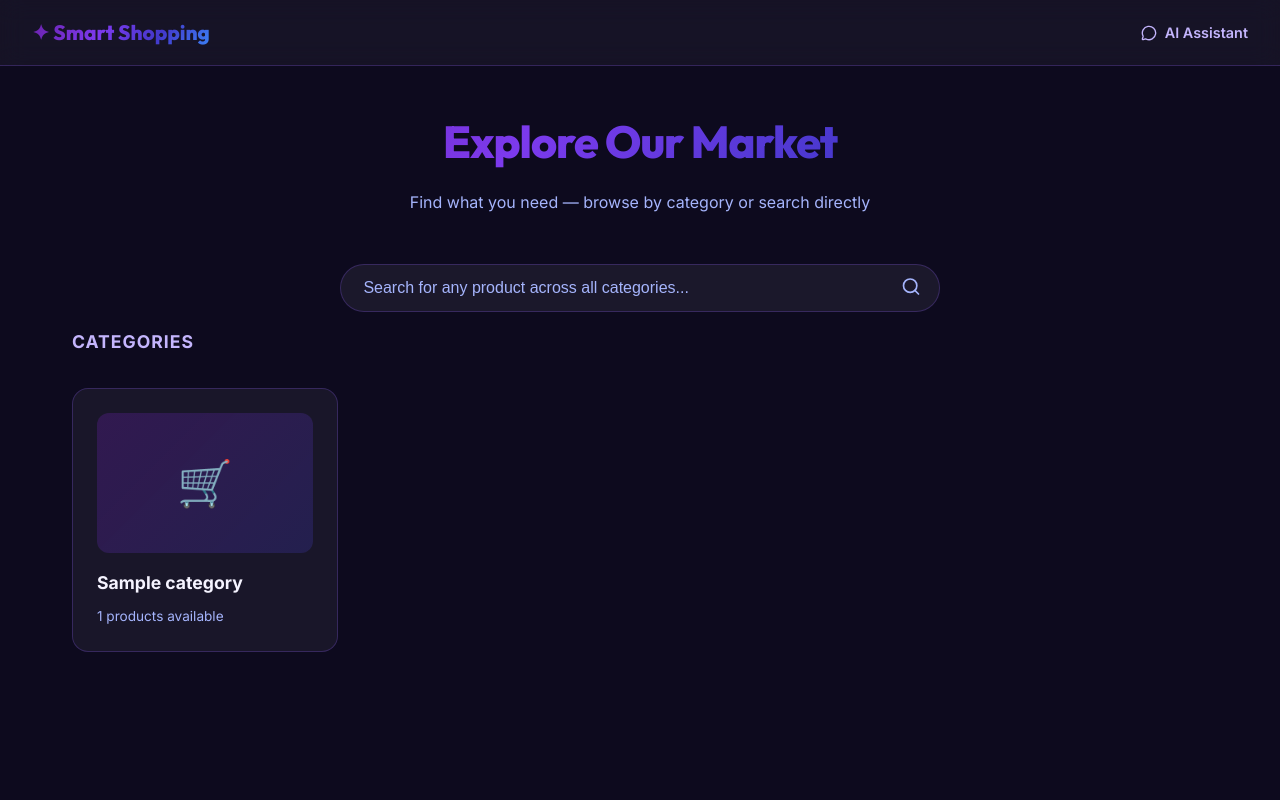
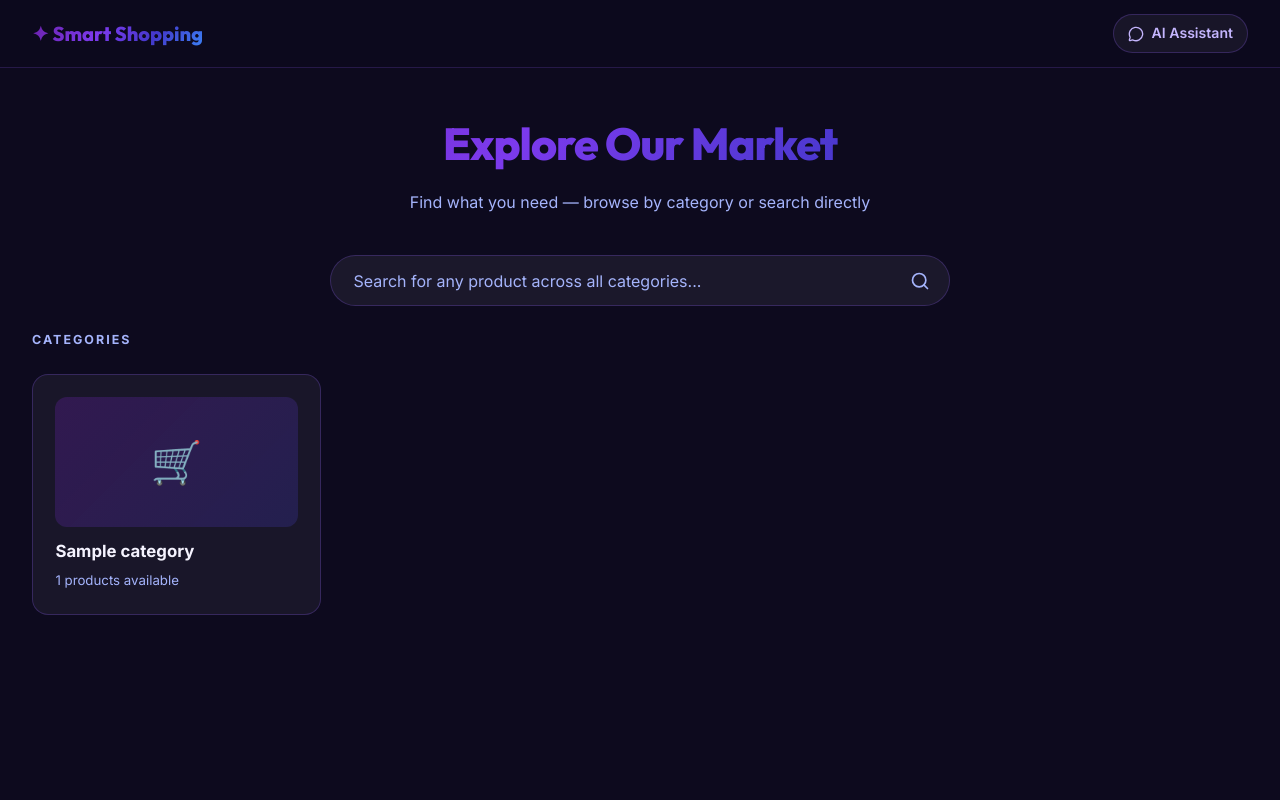
Before and after one commit to blackeagle686/market_chat_bot, a FastAPI app: template templates/catalog.html in a window 1280 px wide. Run offline with FastAPI, Linux system fonts and the light colour scheme; the template is opened without the code that fills it: most values are stand-ins (such as "Sample title", 1, 10 or a date in 2020); parts of the project's set-up code (start-up, migrations or seed data) failed here and were passed over.

Commit message:
Auto-sync: 2026-04-23 11:06:48

```diff
--- a/static/market.css
+++ b/static/market.css
@@ -16,9 +17,44 @@
     --shadow-lg: 0 12px 40px rgba(0,0,0,0.5);
     --radius: 16px;
     --gradient: linear-gradient(125deg, #6B21A8 0%, #7C3AED 40%, #4338CA 70%, #3B82F6 100%);
+    --nav-bg: rgba(13, 10, 30, 0.85);
+    --nav-border: rgba(139,92,246,0.2);
+    --search-bg: rgba(255,255,255,0.06);
+    --card-hover-bg: rgba(139,92,246,0.1);
+    --badge-bg: rgba(139,92,246,0.2);
+    --badge-color: #c4b5fd;
+    --badge-border: rgba(139,92,246,0.3);
+    --page-btn-bg: rgba(255,255,255,0.05);
+    --empty-color: #a5b4fc;
 }
 
-* { box-sizing: border-box; margin: 0; padding: 0; }
+/* ---- Light mode overrides ---- */
+body.light-mode {
+    --background: #f5f3ff;
+    --surface: rgba(255,255,255,0.85);
+    --surface-solid: #ffffff;
+    --text: #1e1b4b;
+    --text-muted: #4b5563;
+    --border: rgba(124,58,237,0.18);
+    --shadow: 0 4px 20px rgba(107,33,168,0.08);
+    --shadow-lg: 0 12px 40px rgba(107,33,168,0.12);
+    --nav-bg: rgba(237, 233, 254, 0.9);
+    --nav-border: rgba(124,58,237,0.2);
+    --search-bg: #ffffff;
+    --card-hover-bg: rgba(124,58,237,0.07);
+    --badge-bg: rgba(124,58,237,0.1);
+    --badge-color: #6D28D9;
+    --badge-border: rgba(124,58,237,0.25);
+    --page-btn-bg: rgba(255,255,255,0.9);
+    --empty-color: #6b7280;
+}
+
+/* ---- Reset ---- */
+*, *::before, *::after { box-sizing: border-box; margin: 0; padding: 0; }
+
+html {
+    scroll-behavior: smooth;
+}
 
 body {
     background: var(--background);
@@ -26,6 +62,8 @@ body {
     font-family: 'Inter', sans-serif;
     line-height: 1.6;
     min-height: 100vh;
+    overflow-x: hidden;   /* allow vertical scroll, block horizontal */
+    transition: background 0.3s ease, color 0.3s ease;
 }
 
 /* ---- Top Navigation ---- */
@@ -33,22 +71,27 @@ body {
     display: flex;
     align-items: center;
     justify-content: space-between;
-    padding: 1rem 2rem;
-    background: rgba(255,255,255,0.04);
-    border-bottom: 1px solid var(--border);
-    backdrop-filter: blur(12px);
+    padding: 0.9rem 2rem;
+    background: var(--nav-bg);
+    border-bottom: 1px solid var(--nav-border);
+    backdrop-filter: blur(14px);
+    -webkit-backdrop-filter: blur(14px);
     position: sticky;
     top: 0;
     z-index: 100;
+    gap: 12px;
 }
 
 .nav-logo {
     font-family: 'Outfit', sans-serif;
     font-weight: 800;
-    font-size: 1.3rem;
+    font-size: 1.25rem;
     background: var(--gradient);
     -webkit-background-clip: text;
     -webkit-text-fill-color: transparent;
+    background-clip: text;
+    white-space: nowrap;
+    flex-shrink: 0;
 }
 
 .nav-back {
@@ -57,34 +100,49 @@ body {
     gap: 8px;
     color: var(--accent-light);
     text-decoration: none;
-    font-size: 0.9rem;
+    font-size: 0.88rem;
     font-weight: 600;
-    transition: color 0.2s;
+    padding: 7px 14px;
+    border-radius: 20px;
+    border: 1px solid var(--border);
+    background: var(--surface);
+    white-space: nowrap;
+    flex-shrink: 0;
+    transition: all 0.2s ease;
 }
-.nav-back:hover { color: #fff; }
+.nav-back:hover {
+    background: rgba(139,92,246,0.15);
+    border-color: var(--accent);
+    color: #fff;
+}
+body.light-mode .nav-back:hover {
+    background: rgba(124,58,237,0.1);
+    color: #6D28D9;
+}
 
 /* ---- Page Container ---- */
 .container {
-    max-width: 1200px;
+    max-width: 1280px;
     margin: 0 auto;
-    padding: 2.5rem 2rem;
+    padding: 2.5rem 2rem 4rem; /* bottom padding so pagination is never clipped */
 }
 
 /* ---- Page Header ---- */
 .page-header {
     text-align: center;
-    margin-bottom: 3rem;
+    margin-bottom: 2.5rem;
 }
 
 .page-header h1 {
     font-family: 'Outfit', sans-serif;
-    font-size: 2.8rem;
+    font-size: clamp(1.8rem, 4vw, 2.8rem);
     font-weight: 800;
     letter-spacing: -1px;
     background: var(--gradient);
     -webkit-background-clip: text;
     -webkit-text-fill-color: transparent;
-    margin-bottom: 0.75rem;
+    background-clip: text;
+    margin-bottom: 0.6rem;
 }
 
 .page-header p {
@@ -94,48 +152,66 @@ body {
 
 /* ---- Search Bar ---- */
 .search-container {
-    max-width: 600px;
-    margin: 0 auto 1rem;
+    max-width: 620px;
+    margin: 0 auto 1.5rem;
     position: relative;
 }
 
 .search-bar {
     width: 100%;
-    padding: 0.9rem 3.2rem 0.9rem 1.4rem;
-    background: rgba(255,255,255,0.06);
+    padding: 0.9rem 3.4rem 0.9rem 1.4rem;
+    background: var(--search-bg);
     border: 1px solid var(--border);
     border-radius: 50px;
     color: var(--text);
     font-size: 1rem;
+    font-family: 'Inter', sans-serif;
     outline: none;
-    transition: all 0.3s ease;
+    transition: all 0.25s ease;
 }
 .search-bar::placeholder { color: var(--text-muted); }
 .search-bar:focus {
     border-color: var(--accent);
-    background: rgba(139,92,246,0.1);
+    background: rgba(139,92,246,0.08);
     box-shadow: 0 0 0 3px rgba(139,92,246,0.15);
+}
+body.light-mode .search-bar:focus {
+    background: #faf5ff;
+    box-shadow: 0 0 0 3px rgba(124,58,237,0.12);
 }
 
 .search-icon {
     position: absolute;
-    right: 1.2rem;
+    right: 1rem;
     top: 50%;
     transform: translateY(-50%);
     color: var(--text-muted);
     background: none;
     border: none;
     cursor: pointer;
+    padding: 4px;
+    display: flex;
+    align-items: center;
     transition: color 0.2s;
 }
 .search-icon:hover { color: var(--accent-light); }
 
+/* ---- Section Title ---- */
+.section-title {
+    font-size: 0.78rem;
+    font-weight: 700;
+    color: var(--text-muted);
+    margin-bottom: 1rem;
+    letter-spacing: 2px;
+    text-transform: uppercase;
+}
+
 /* ---- Grid Layout ---- */
 .grid {
     display: grid;
-    grid-template-columns: repeat(auto-fill, minmax(260px, 1fr));
-    gap: 1.5rem;
-    margin-top: 2rem;
+    grid-template-columns: repeat(auto-fill, minmax(240px, 1fr));
+    gap: 1.25rem;
+    margin-top: 1.5rem;
 }
 
 /* ---- Cards ---- */
@@ -143,13 +219,14 @@ body {
     background: var(--surface);
     border: 1px solid var(--border);
     border-radius: var(--radius);
-    padding: 1.5rem;
+    padding: 1.4rem;
     text-decoration: none;
     color: var(--text);
     display: flex;
     flex-direction: column;
-    gap: 0.5rem;
-    transition: transform 0.25s ease, box-shadow 0.25s ease, border-color 0.25s ease, background 0.25s ease;
+    gap: 0.45rem;
+    transition: transform 0.22s ease, box-shadow 0.22s ease,
+                border-color 0.22s ease, background 0.22s ease;
     cursor: pointer;
     position: relative;
     overflow: hidden;
@@ -161,61 +238,70 @@ body {
     inset: 0;
     background: linear-gradient(135deg, rgba(139,92,246,0.08), transparent);
     opacity: 0;
-    transition: opacity 0.3s;
+    transition: opacity 0.25s;
+    pointer-events: none;
 }
 
 .card:hover {
-    transform: translateY(-5px);
-    box-shadow: 0 12px 40px rgba(139,92,246,0.25);
+    transform: translateY(-4px);
+    box-shadow: var(--shadow-lg);
     border-color: var(--accent);
-    background: rgba(139,92,246,0.1);
+    background: var(--card-hover-bg);
 }
 .card:hover::before { opacity: 1; }
 
 .card-img {
     width: 100%;
-    height: 140px;
+    height: 130px;
     background: linear-gradient(135deg, rgba(107,33,168,0.3), rgba(79,70,229,0.2));
     border-radius: calc(var(--radius) - 4px);
     display: flex;
     align-items: center;
     justify-content: center;
-    font-size: 2.8rem;
-    margin-bottom: 0.5rem;
+    font-size: 2.6rem;
+    margin-bottom: 0.4rem;
+    flex-shrink: 0;
 }
 
 .card-title {
-    font-size: 1.1rem;
+    font-size: 1.05rem;
     font-weight: 700;
     color: var(--text);
+    line-height: 1.3;
 }
 
 .card-desc {
     color: var(--text-muted);
-    font-size: 0.85rem;
+    font-size: 0.83rem;
 }
 
 /* ---- Product Specifics ---- */
 .price-tag {
     font-weight: 800;
-    font-size: 1.15rem;
+    font-size: 1.1rem;
     margin-top: auto;
     padding-top: 0.5rem;
     background: linear-gradient(135deg, #c4b5fd, #818cf8);
     -webkit-background-clip: text;
     -webkit-text-fill-color: transparent;
+    background-clip: text;
+}
+body.light-mode .price-tag {
+    background: linear-gradient(135deg, #7C3AED, #4338CA);
+    -webkit-background-clip: text;
+    background-clip: text;
 }
 
 .badge {
     display: inline-block;
-    background: rgba(139,92,246,0.2);
-    color: var(--accent-light);
-    border: 1px solid rgba(139,92,246,0.3);
-    padding: 3px 12px;
+    background: var(--badge-bg);
+    color: var(--badge-color);
+    border: 1px solid var(--badge-border);
+    padding: 3px 10px;
     border-radius: 20px;
-    font-size: 0.72rem;
+    font-size: 0.7rem;
     font-weight: 700;
-    letter-spacing: 0.5px;
+    letter-spacing: 0.4px;
     text-transform: uppercase;
     width: fit-content;
 }
@@ -224,42 +310,40 @@ body {
 .pagination {
     display: flex;
     justify-content: center;
-    gap: 8px;
+    align-items: center;
+    gap: 6px;
     margin-top: 3rem;
     flex-wrap: wrap;
+    padding-bottom: 1rem;
 }
 
 .page-btn {
     padding: 8px 16px;
     border: 1px solid var(--border);
-    background: var(--surface);
+    background: var(--page-btn-bg);
     color: var(--text-muted);
     border-radius: 10px;
     text-decoration: none;
-    font-size: 0.9rem;
+    font-size: 0.88rem;
     font-weight: 600;
     transition: all 0.2s ease;
+    min-width: 40px;
+    text-align: center;
 }
 .page-btn:hover {
     border-color: var(--accent);
     color: var(--accent-light);
     background: rgba(139,92,246,0.1);
+    transform: translateY(-1px);
 }
 .page-btn.active {
     background: linear-gradient(135deg, #7C3AED, #4F46E5);
-    color: white;
+    color: #fff;
     border-color: transparent;
     box-shadow: 0 4px 15px rgba(124,58,237,0.4);
 }
-
-/* ---- Section Title ---- */
-.section-title {
-    font-size: 1.1rem;
-    font-weight: 700;
-    color: var(--accent-light);
-    margin-bottom: 1.5rem;
-    letter-spacing: 1px;
-    text-transform: uppercase;
+body.light-mode .page-btn.active {
+    box-shadow: 0 4px 15px rgba(124,58,237,0.25);
 }
 
 /* ---- Empty State ---- */
```
Also changed, not shown: other parts of static/market.css (+28 -9 lines).
